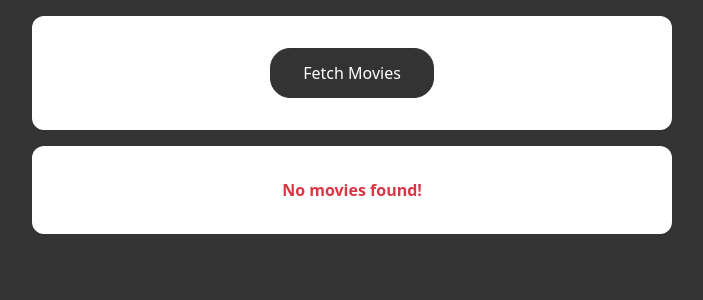
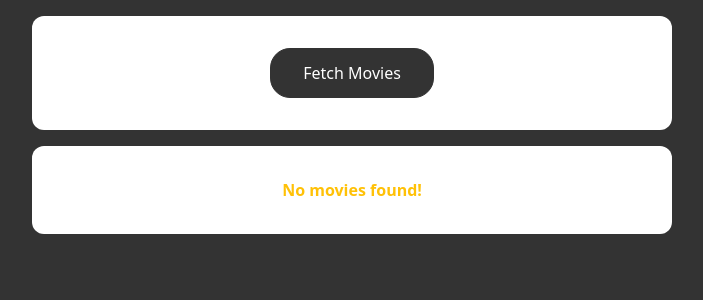
Before and after one commit to rubanero14/React-Lessons-Section14-Sending-HTTP-Requests-Database-Connection, a React (Create React App) app: page / in a window 1280 px wide. Shown: the top 300 px of the page, without its empty margins (288-991 px from the left). Built offline with nearby package versions, Linux system fonts and the light colour scheme.

Commit message:
Handling Http Errors

```diff
--- a/src/App.js
+++ b/src/App.js
@@ -8,30 +8,54 @@ import "./App.css";
 function App() {
   const [dummyMovies, setDummyMovies] = useState([]);
   const [isLoading, setIsLoading] = useState(false);
+  const [error, setError] = useState("");
+  const [isError, setIsError] = useState(false);
 
   const fetchMovies = async () => {
     setIsLoading(true);
-    const response = await axios.get("https://swapi.dev/api/films");
-    setDummyMovies(response.data.results);
+    try {
+      setIsError(false);
+      const response = await axios.get("https://swapi.dev/api/films");
+      setDummyMovies(response.data.results);
+    } catch (err) {
+      setError(err.message);
+      setIsError(true);
+    }
     return setIsLoading(false);
   };
+
+  let content = "";
+
+  if (dummyMovies.length === 0 && !isLoading && !isError) {
+    content = (
+      <p className="mb-0 text-warning">
+        <strong>No movies found!</strong>
+      </p>
+    );
+  }
+
+  if (!isLoading && isError) {
+    content = (
+      <p className="mb-0 text-danger">
+        <strong>{error}!</strong>
+      </p>
+    );
+  }
+
+  if (dummyMovies.length > 0 && !isLoading && !isError) {
+    content = <MoviesList movies={dummyMovies} />;
+  }
+
+  if (isLoading) {
+    content = <Loading />;
+  }
 
   return (
     <React.Fragment>
       <section>
         <button onClick={fetchMovies}>Fetch Movies</button>
       </section>
-      <section>
-        {isLoading && <Loading />}
-        {dummyMovies.length === 0 && !isLoading && (
-          <p className="mb-0 text-danger">
-            <strong>No movies found!</strong>
-          </p>
-        )}
-        {dummyMovies.length > 0 && !isLoading && (
-          <MoviesList movies={dummyMovies} />
-        )}
-      </section>
+      <section>{content}</section>
     </React.Fragment>
   );
 }
```
